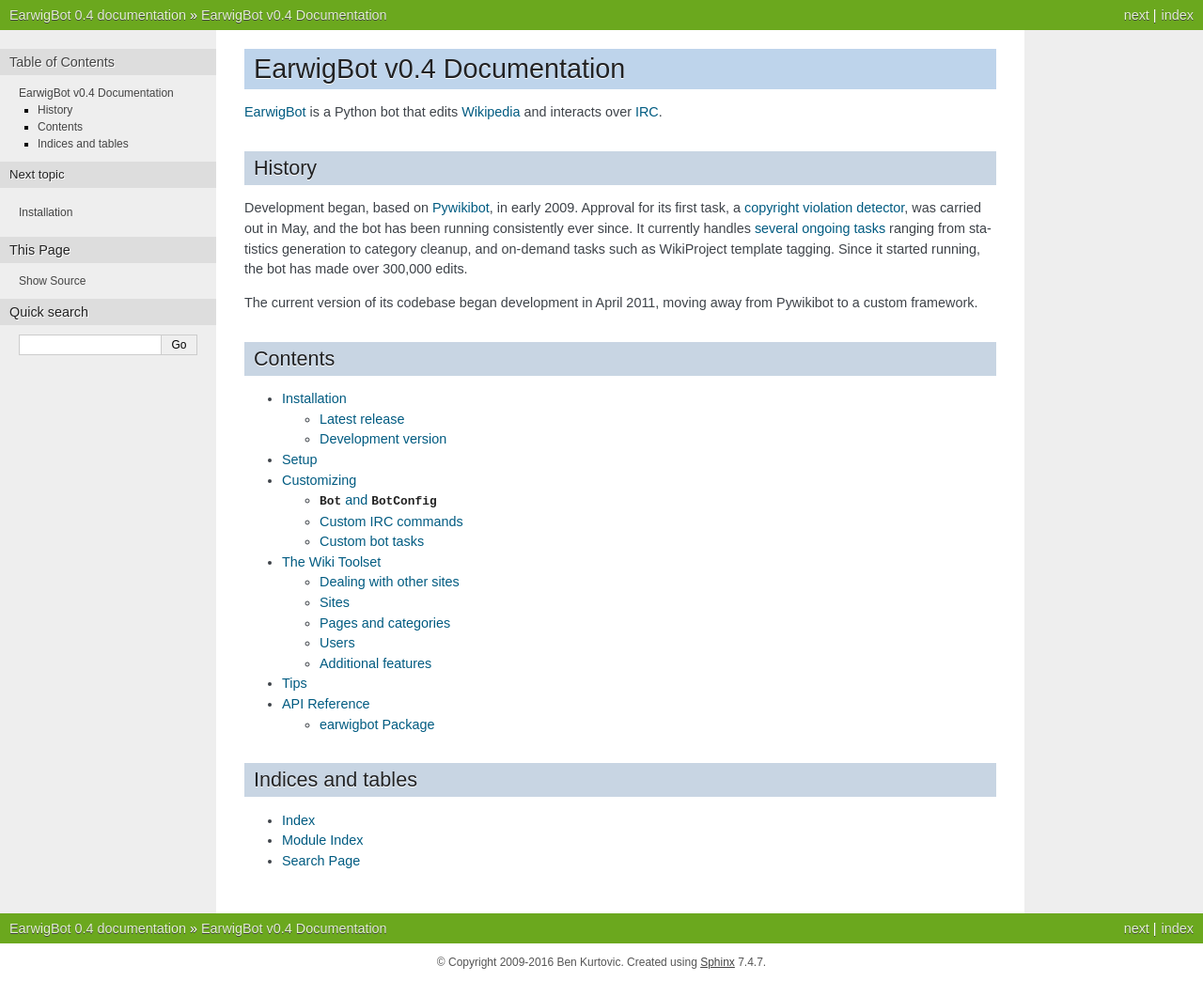
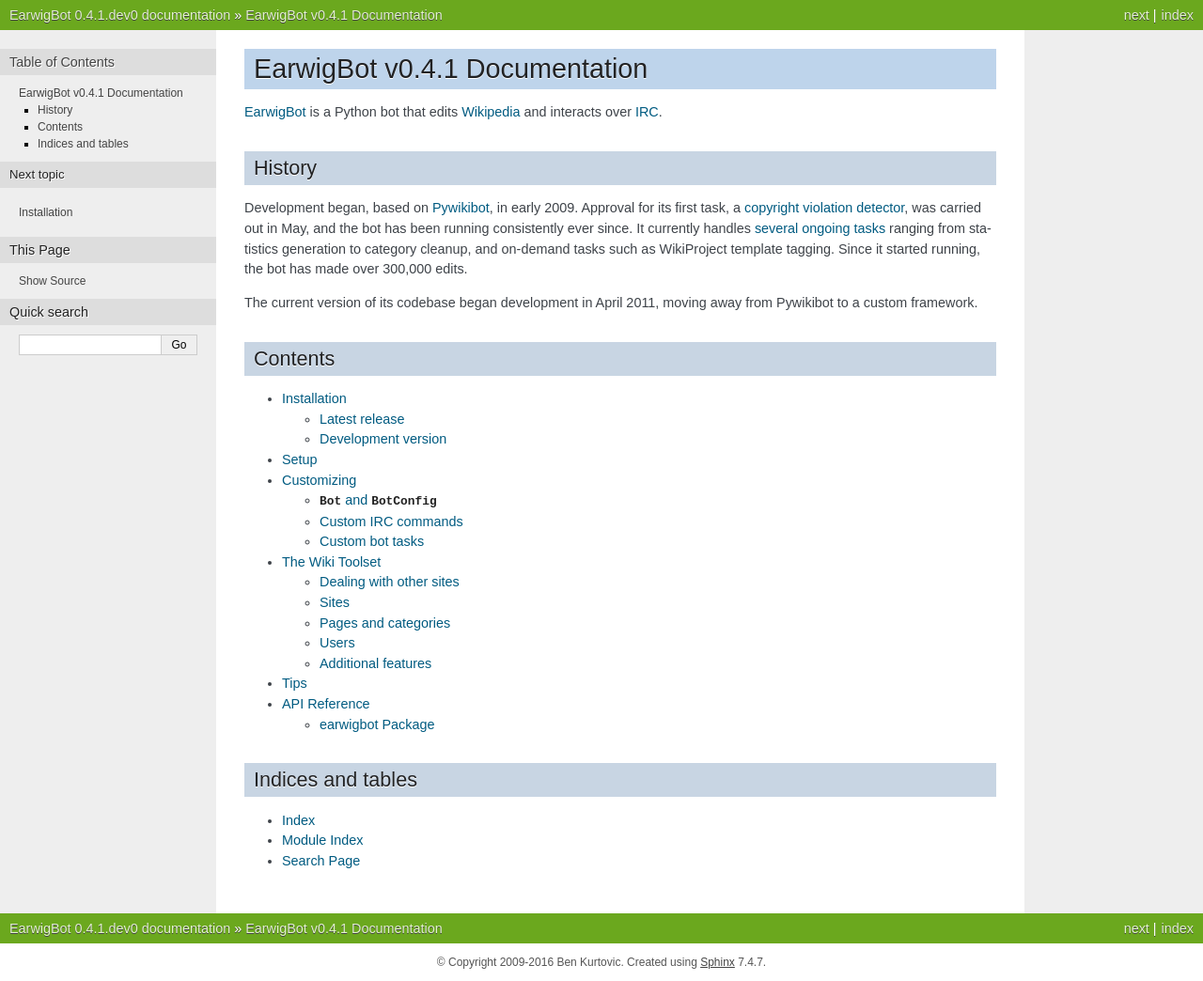
Before and after one commit to earwig/earwigbot, a Sphinx documentation site: the page built from docs/index.rst, in a window 1280 px wide. Shown: the whole page at 94% size. Built offline with Sphinx 7.4.7, drawn with Linux system fonts in a browser that asks for light colours.

Commit message:
Version bump for 0.4.1

```diff
--- a/docs/conf.py
+++ b/docs/conf.py
@@ -47,9 +47,9 @@
 # built documents.
 #
 # The short X.Y version.
-version = "0.4"
+version = "0.4.1"
 # The full version, including alpha/beta/rc tags.
-release = "0.4"
+release = "0.4.1.dev0"
 
 # The language for content autogenerated by Sphinx. Refer to documentation
 # for a list of supported languages.
--- a/docs/index.rst
+++ b/docs/index.rst
@@ -1,5 +1,5 @@
-EarwigBot v0.4 Documentation
-============================
+EarwigBot v0.4.1 Documentation
+==============================
 
 EarwigBot_ is a Python bot that edits Wikipedia_ and interacts over IRC_.
 
--- a/src/earwigbot/__init__.py
+++ b/src/earwigbot/__init__.py
@@ -40,7 +40,7 @@
 __author__ = "Ben Kurtovic"
 __copyright__ = "Copyright (C) 2009-2024 Ben Kurtovic"
 __license__ = "MIT License"
-__version__ = "0.4"
+__version__ = "0.4.1.dev0"
 __email__ = "ben.kurtovic@gmail.com"
 __release__ = False
 
```
Also changed, not shown: 2 other files.
